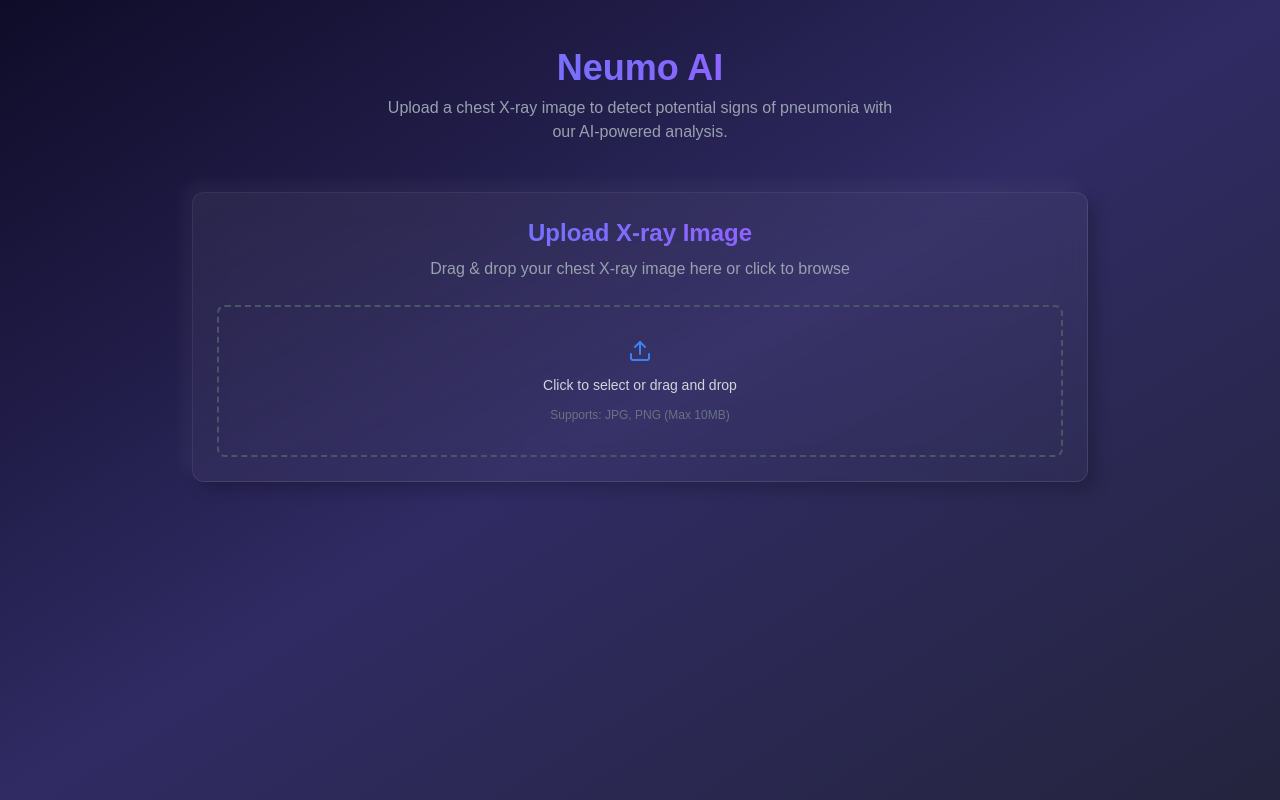
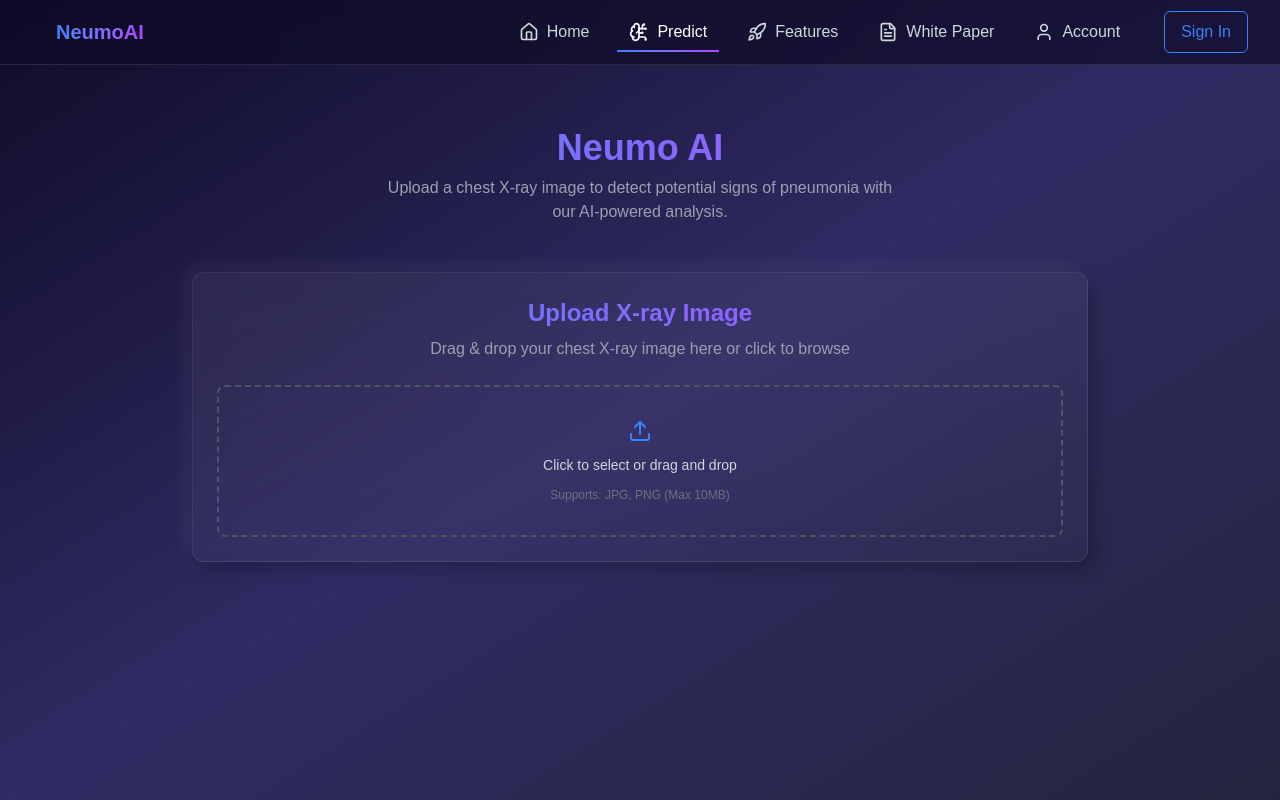
Before and after one commit to arnoldchrisoduor1/NeumoAI, a Next.js app in the folder frontend/: page /prediction in a window 1280 px wide. Built offline with nearby package versions, Linux system fonts and the light colour scheme.

Commit message:
made the navigation bar, enhances the logout and login logic

```diff
--- a/frontend/src/app/layout.tsx
+++ b/frontend/src/app/layout.tsx
@@ -1,6 +1,8 @@
 import type { Metadata } from "next";
 import { Geist, Geist_Mono } from "next/font/google";
 import "./globals.css";
+import Navigation from "@/components/Navigation";
+import { AuthProvider } from "@/contexts/AuthContext";
 
 const geistSans = Geist({
   variable: "--font-geist-sans",
@@ -27,7 +29,10 @@ export default function RootLayout({
       <body
         className={`${geistSans.variable} ${geistMono.variable} antialiased`}
       >
+        <AuthProvider>
+        <Navigation />
         {children}
+        </AuthProvider>
       </body>
     </html>
   );
--- a/frontend/src/app/prediction/page.tsx
+++ b/frontend/src/app/prediction/page.tsx
@@ -63,7 +63,7 @@ const PredictPage = () => {
 
   return (
     <div className="min-h-screen bg-gradient-to-br from-[#0f0c29] via-[#302b63] to-[#24243e] py-12 px-4 sm:px-6 lg:px-8">
-      <div className="max-w-4xl mx-auto">
+      <div className="max-w-4xl mx-auto mt-20">
         <motion.div
           initial={{ opacity: 0, y: -20 }}
           animate={{ opacity: 1, y: 0 }}
--- a/frontend/src/components/Login.tsx
+++ b/frontend/src/components/Login.tsx
@@ -7,8 +7,12 @@ import { Mail, Lock } from 'lucide-react';
 import { useAuth } from '@/contexts/AuthContext';
 import InputComponent from '@/components/InputComponent';
 import Button from '@/components/Button';
+import { useRouter } from 'next/navigation';
 
 const Login = ({ switchToRegister }: { switchToRegister: () => void }) => {
+
+  const router = useRouter();
+
   const { login, isLoading, error } = useAuth();
   const [formData, setFormData] = useState({
     email: '',
@@ -26,6 +30,7 @@ const Login = ({ switchToRegister }: { switchToRegister: () => void }) => {
   const handleSubmit = async (e: React.FormEvent) => {
     e.preventDefault();
     await login(formData.email, formData.password);
+    router.push('/prediction');
   };
 
   return (
--- a/frontend/src/components/Navigation.tsx
+++ b/frontend/src/components/Navigation.tsx
@@ -1,9 +1,250 @@
-import React from 'react'
+"use client";
 
-const Navigation = () => {
+import Link from 'next/link';
+import { usePathname } from 'next/navigation';
+import { motion, AnimatePresence } from 'framer-motion';
+import {
+  Home,
+  BrainCircuit,
+  FileText,
+  User,
+  Rocket,
+  Menu,
+  X,
+  LogOut,
+  LogIn
+} from 'lucide-react';
+import { useState, useEffect } from 'react';
+import Button from './Button';
+import { useAuth } from '@/contexts/AuthContext';
+import { useRouter } from 'next/navigation';
+
+const NavBar = () => {
+  const router = useRouter();
+  const pathname = usePathname();
+  const [mobileMenuOpen, setMobileMenuOpen] = useState(false);
+
+  const { isAuthenticated, logout, isLoading, error } = useAuth();
+
+
+  const navItems = [
+    {
+      name: 'Home',
+      path: '/',
+      icon: <Home className="w-5 h-5" />
+    },
+    {
+      name: 'Predict',
+      path: '/prediction',
+      icon: <BrainCircuit className="w-5 h-5" />
+    },
+    {
+      name: 'Features',
+      path: '/features',
+      icon: <Rocket className="w-5 h-5" />
+    },
+    {
+      name: 'White Paper',
+      path: '/whitepaper',
+      icon: <FileText className="w-5 h-5" />
+    },
+    {
+      name: 'Account',
+      path: '/account',
+      icon: <User className="w-5 h-5" />
+    },
+  ];
+
+  const handleLogout = async() => {
+    await logout();
+    console.log('User logged out');
+  };
+
+  const goToSignIn = () => {
+    router.push('/authentication');
+  }
+
+  useEffect(() => (
+    isAuthenticated ? console.log("User is Authenticated ") : console.log("User not authenticated")
+  ), [isAuthenticated])
+
   return (
-    <div>Navigation</div>
-  )
-}
+    <>
+      {/* Main Navigation Bar */}
+      <motion.nav
+        initial={{ opacity: 0, y: -20 }}
+        animate={{ opacity: 1, y: 0 }}
+        transition={{ duration: 0.5 }}
+        className="fixed top-0 left-0 right-0 z-50 backdrop-blur-md bg-[rgba(15,12,41,0.7)] border-b border-[rgba(255,255,255,0.1)]"
+      >
+        <div className="max-w-7xl mx-auto px-4 sm:px-6 lg:px-8">
+          <div className="flex items-center justify-between h-16">
+            {/* Logo/Brand */}
+            <Link href="/" className="flex items-center space-x-2">
+              <motion.div
+                whileHover={{ scale: 1.05 }}
+                whileTap={{ scale: 0.95 }}
+                className="flex items-center"
+              >
+                <BrainCircuit className="w-6 h-6 text-transparent bg-clip-text bg-gradient-to-r from-[color:var(--color-primary)] to-purple-500" />
+                <span className="text-xl font-bold bg-clip-text text-transparent bg-gradient-to-r from-[color:var(--color-primary)] to-purple-500">
+                  NeumoAI
+                </span>
+              </motion.div>
+            </Link>
 
-export default Navigation
+            {/* Desktop Navigation */}
+            <div className="hidden md:flex items-center space-x-4">
+              {navItems.map((item) => (
+                <Link
+                  key={item.path}
+                  href={item.path}
+                  className="relative px-3 py-2 rounded-lg transition-all"
+                >
+                  <motion.div
+                    whileHover={{ scale: 1.05 }}
+                    whileTap={{ scale: 0.95 }}
+                    className={`flex items-center space-x-2 ${pathname === item.path ? 'text-white' : 'text-gray-300 hover:text-white'}`}
+                  >
+                    {item.icon}
+                    <span>{item.name}</span>
+                  </motion.div>
+
+                  {pathname === item.path && (
+                    <motion.div
+                      layoutId="navIndicator"
+                      className="absolute bottom-0 left-0 right-0 h-0.5 bg-gradient-to-r from-[color:var(--color-primary)] to-purple-500"
+                      transition={{ type: 'spring', bounce: 0.25, duration: 0.5 }}
+                    />
+                  )}
+                </Link>
+              ))}
+
+              {
+                isAuthenticated ?
+                <Button
+                title={isLoading ? "Logging out ..." : "Log Out"}
+                onClick={handleLogout}
+                // variant="outline"
+                type='submit'
+                disabled={isLoading}
+                className="ml-4 flex items-center space-x-2"
+              >
+                <LogOut className="w-4 h-4" />
+              </Button> :
+              <Button
+                title="Sign In"
+                onClick={goToSignIn}
+                variant="outline"
+                className="ml-4 flex items-center space-x-2"
+              >
+                <LogIn className="w-4 h-4" />
+              </Button>
+              }
+            </div>
+
+            {/* Mobile menu button */}
+            <div className="md:hidden flex items-center">
+              {
+                isAuthenticated ?
+                <Button
+                title="Logout"
+                onClick={handleLogout}
+                variant="outline"
+                className="ml-4 flex items-center space-x-2"
+              >
+                <LogOut className="w-4 h-4" />
+              </Button> :
+              <Button
+                title="Sign In"
+                onClick={goToSignIn}
+                variant="outline"
+                className="ml-4 flex items-center space-x-2"
+              >
+                <LogIn className="w-4 h-4" />
+              </Button>
+              }
+
+              <button
+                onClick={() => setMobileMenuOpen(!mobileMenuOpen)}
+                className="p-2 rounded-md text-gray-400 hover:text-white focus:outline-none"
+              >
+                {mobileMenuOpen ? (
+                  <X className="h-6 w-6" />
+                ) : (
+                  <Menu className="h-6 w-6" />
+                )}
+              </button>
+            </div>
+          </div>
+        </div>
+      </motion.nav>
+
+      {/* Mobile Sidebar */}
+      <AnimatePresence>
+        {mobileMenuOpen && (
+          <>
+            {/* Overlay */}
+            <motion.div
+              initial={{ opacity: 0 }}
+              animate={{ opacity: 0.5 }}
+              exit={{ opacity: 0 }}
+              className="fixed inset-0 z-40 bg-black md:hidden"
+              onClick={() => setMobileMenuOpen(false)}
+            />
+
+            {/* Sidebar */}
+            <motion.div
+              initial={{ x: '100%' }}
+              animate={{ x: 0 }}
+              exit={{ x: '100%' }}
+              transition={{ type: 'tween' }}
+              className="fixed top-0 right-0 z-50 w-64 h-full bg-[#0f0c29] shadow-lg md:hidden border-l border-[rgba(255,255,255,0.1)]"
+            >
+              <div className="flex items-center justify-between p-4 border-b border-[rgba(255,255,255,0.1)]">
+                <Link href="/" className="flex items-center space-x-2" onClick={() => setMobileMenuOpen(false)}>
+                  <BrainCircuit className="w-6 h-6 text-transparent bg-clip-text bg-gradient-to-r from-[color:var(--color-primary)] to-purple-500" />
+                  <span className="text-xl font-bold bg-clip-text text-transparent bg-gradient-to-r from-[color:var(--color-primary)] to-purple-500">
+                    NeumoAI
+                  </span>
+                </Link>
+                <button
+                  onClick={() => setMobileMenuOpen(false)}
+                  className="p-1 rounded-md text-gray-400 hover:text-white focus:outline-none"
+                >
+                  <X className="h-6 w-6" />
+                </button>
+              </div>
+
+              <div className="p-4 space-y-4">
+                {navItems.map((item) => (
+                  <Link
+                    key={item.path}
+                    href={item.path}
+                    onClick={() => setMobileMenuOpen(false)}
+                    className={`flex items-center space-x-3 p-3 rounded-lg transition-colors ${pathname === item.path ? 'bg-[rgba(255,255,255,0.1)] text-white' : 'text-gray-300 hover:bg-[rgba(255,255,255,0.05)]'}`}
+                  >
+                    {item.icon}
+                    <span>{item.name}</span>
+                  </Link>
+                ))}
+
+                <Button
+                  title="Logout"
+                  onClick={handleLogout}
+                  variant="outline"
+                  className="w-full flex items-center justify-center space-x-2 mt-6"
+                >
+                  <LogOut className="w-4 h-4" />
+                  <span>Logout</span>
+                </Button>
+              </div>
+            </motion.div>
+          </>
+        )}
+      </AnimatePresence>
+    </>
+  );
+};
+
+export default NavBar;
--- a/frontend/src/components/Register.tsx
+++ b/frontend/src/components/Register.tsx
@@ -1,15 +1,19 @@
 // components/auth/Register.tsx
 "use client";
 
-import { useState } from 'react';
+import { useState, useEffect } from 'react';
 import { motion } from 'framer-motion';
 import { Mail, Lock, User } from 'lucide-react';
 import { useAuth } from '@/contexts/AuthContext';
 import InputComponent from '@/components/InputComponent';
 import Button from '@/components/Button';
+import { useRouter } from 'next/navigation';
 
 const Register = ({ switchToLogin }: { switchToLogin: () => void }) => {
-  const { register, isLoading, error } = useAuth();
+
+  const router = useRouter();
+
+  const { register, isLoading, error, isAuthenticated } = useAuth();
   const [formData, setFormData] = useState({
     email: '',
     password: '',
@@ -33,6 +37,7 @@ const Register = ({ switchToLogin }: { switchToLogin: () => void }) => {
       formData.username,
       formData.full_name
     );
+    router.push('/prediction')
   };
 
   return (
```
